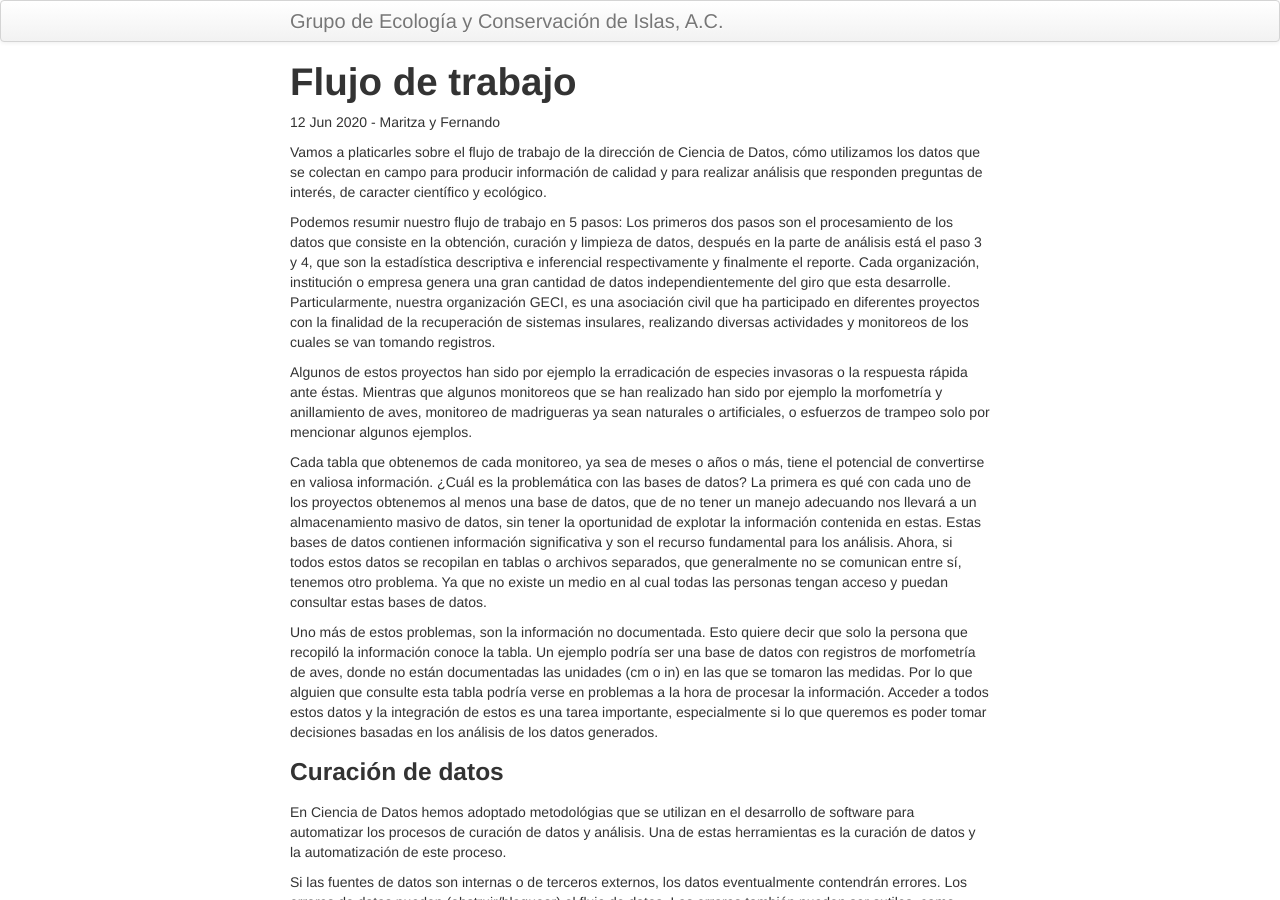
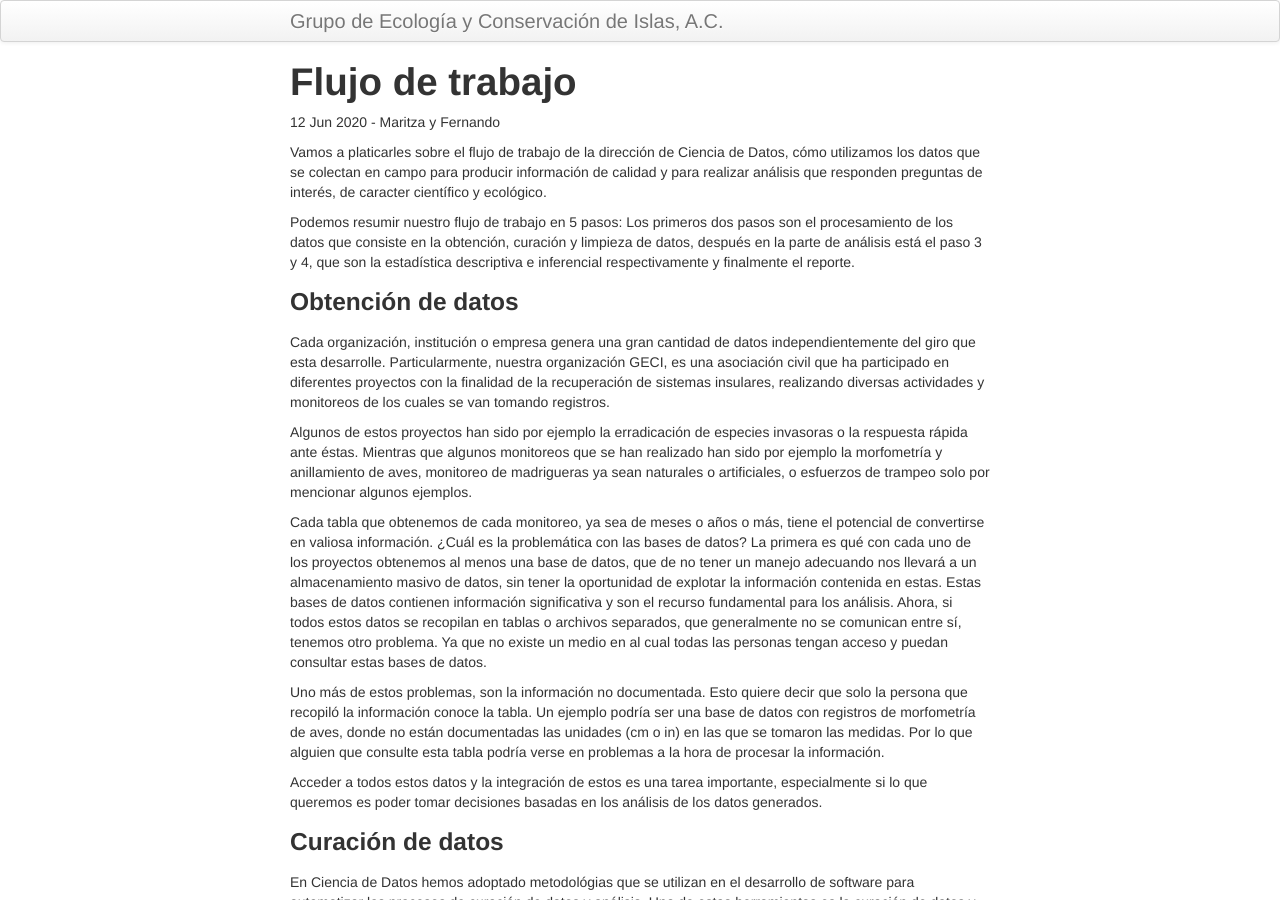
Before and after one commit to LizethMReyes/islasgeci.github.io, a Jekyll site: the page built from _posts/2020-06-12-flujo-trabajo.md, in a window 1280 px wide and 900 px high. Built offline with Jekyll 4.4.1, drawn with Linux system fonts in a browser that asks for light colours.

Commit message:
Incorpora sugerencias de Maritza
Co-authored-by: MaritzaB <56838850+MaritzaB@users.noreply.github.com>

```diff
--- a/_posts/2020-06-12-flujo-trabajo.md
+++ b/_posts/2020-06-12-flujo-trabajo.md
@@ -13,6 +13,8 @@ Podemos resumir nuestro flujo de trabajo en 5 pasos: Los primeros dos pasos son
 los datos que consiste en la obtención, curación y limpieza de datos, después en la parte de
 análisis está el paso 3 y 4, que son la estadística descriptiva e inferencial respectivamente y
 finalmente el reporte.
+### Obtención de datos
+
 Cada organización, institución o empresa genera una gran cantidad de datos independientemente del
 giro que esta desarrolle. Particularmente, nuestra organización GECI, es una asociación civil que ha
 participado en diferentes proyectos con la finalidad de la recuperación de sistemas insulares,
@@ -28,7 +30,8 @@ convertirse en valiosa información. ¿Cuál es la problemática con las bases d
 qué con cada uno de los proyectos obtenemos al menos una base de datos, que de no tener un manejo
 adecuando nos llevará a un almacenamiento masivo de datos, sin tener la oportunidad de explotar la
 información contenida en estas. Estas bases de datos contienen información significativa y son el
-recurso fundamental para los análisis. Ahora, si todos estos datos se recopilan en tablas o archivos
+recurso fundamental para los análisis.
+Ahora, si todos estos datos se recopilan en tablas o archivos
 separados, que generalmente no se comunican entre sí, tenemos otro problema. Ya que no existe un
 medio en al cual todas las personas tengan acceso y puedan consultar estas bases de datos.
 
@@ -37,7 +40,9 @@ de estos problemas, son la información no documentada. Esto quiere decir que so
 recopiló la información conoce la tabla. Un ejemplo podría ser una base de datos con registros de
 morfometría de aves, donde no están documentadas las unidades (cm o in) en las que se tomaron las
 medidas. Por lo que alguien que consulte esta tabla podría verse en problemas a la hora de procesar
-la información. Acceder a todos estos datos y la integración de estos es una tarea importante,
+la información.
+
+Acceder a todos estos datos y la integración de estos es una tarea importante,
 especialmente si lo que queremos es poder tomar decisiones basadas en los análisis de los datos
 generados.
 ### Curación de datos
@@ -45,7 +50,6 @@ generados.
 En Ciencia de Datos hemos adoptado metodológias que se utilizan en el desarrollo de software para
 automatizar los procesos de curación de datos y análisis. Una de estas herramientas es la curación
 de datos y la automatización de este proceso.
-
 
 Si las fuentes de datos son internas o de terceros externos, los datos eventualmente contendrán
 errores. Los errores de datos pueden (obstruir/bloquear) el flujo de datos. Los errores también
```
